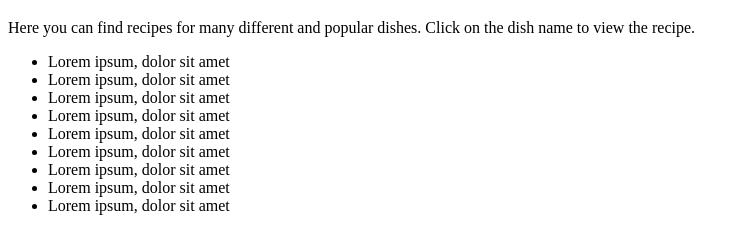
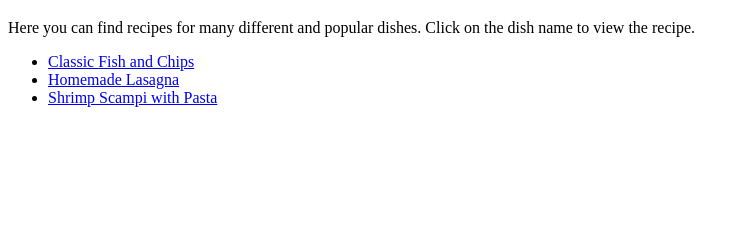
Before and after one commit to PedroASB/odin-foundations, a plain HTML site: page odin-recipes/index.html in a window 1280 px wide. Shown: the part 61-312 px from the top of the page, without its empty margins (0-749 px from the left). Drawn offline with Linux system fonts and the light colour scheme.

Commit message:
feat(odin-recipes): add recipes directory and some recipe pages

```diff
--- a/odin-recipes/index.html
+++ b/odin-recipes/index.html
@@ -11,15 +11,9 @@
     <p>Here you can find recipes for many different and popular dishes. Click on the dish name to view the recipe.</p>
 
     <ul>
-        <li>Lorem ipsum, dolor sit amet</li>
-        <li>Lorem ipsum, dolor sit amet</li>
-        <li>Lorem ipsum, dolor sit amet</li>
-        <li>Lorem ipsum, dolor sit amet</li>
-        <li>Lorem ipsum, dolor sit amet</li>
-        <li>Lorem ipsum, dolor sit amet</li>
-        <li>Lorem ipsum, dolor sit amet</li>
-        <li>Lorem ipsum, dolor sit amet</li>
-        <li>Lorem ipsum, dolor sit amet</li>
+        <li><a href="./recipes/classic-fish-and-chips.html">Classic Fish and Chips</a></li>
+        <li><a href="./recipes/homemade-lasagna.html">Homemade Lasagna</a></li>
+        <li><a href="./recipes/shrimp-scampi-with-pasta.html">Shrimp Scampi with Pasta</a></li>
     </ul>
 
 </body>
```
Also changed, not shown: odin-recipes/recipes/classic-fish-and-chips.html (added, +16 -0 lines), odin-recipes/recipes/homemade-lasagna.html (added, +16 -0 lines), odin-recipes/recipes/shrimp-scampi-with-pasta.html (added, +16 -0 lines).
